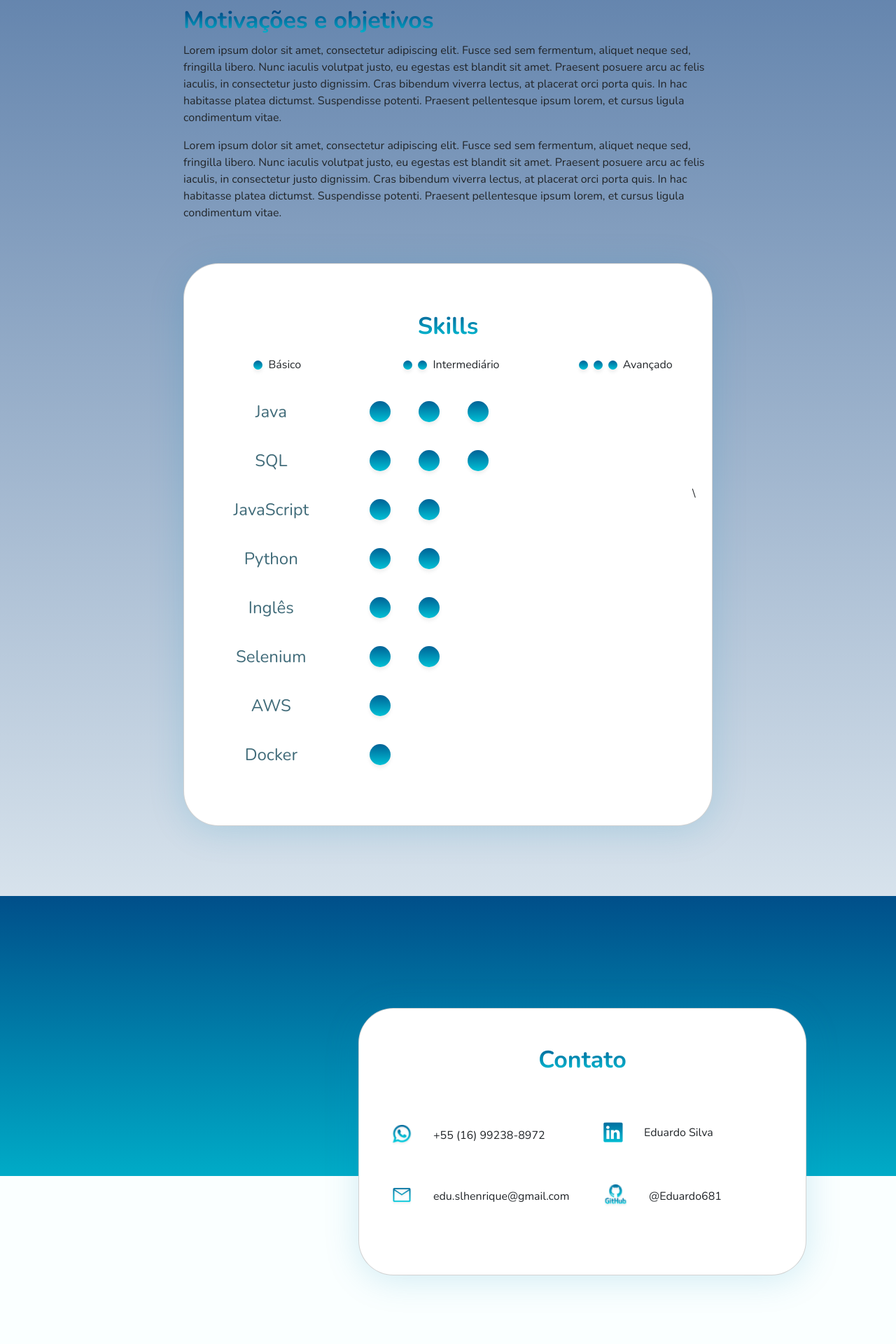
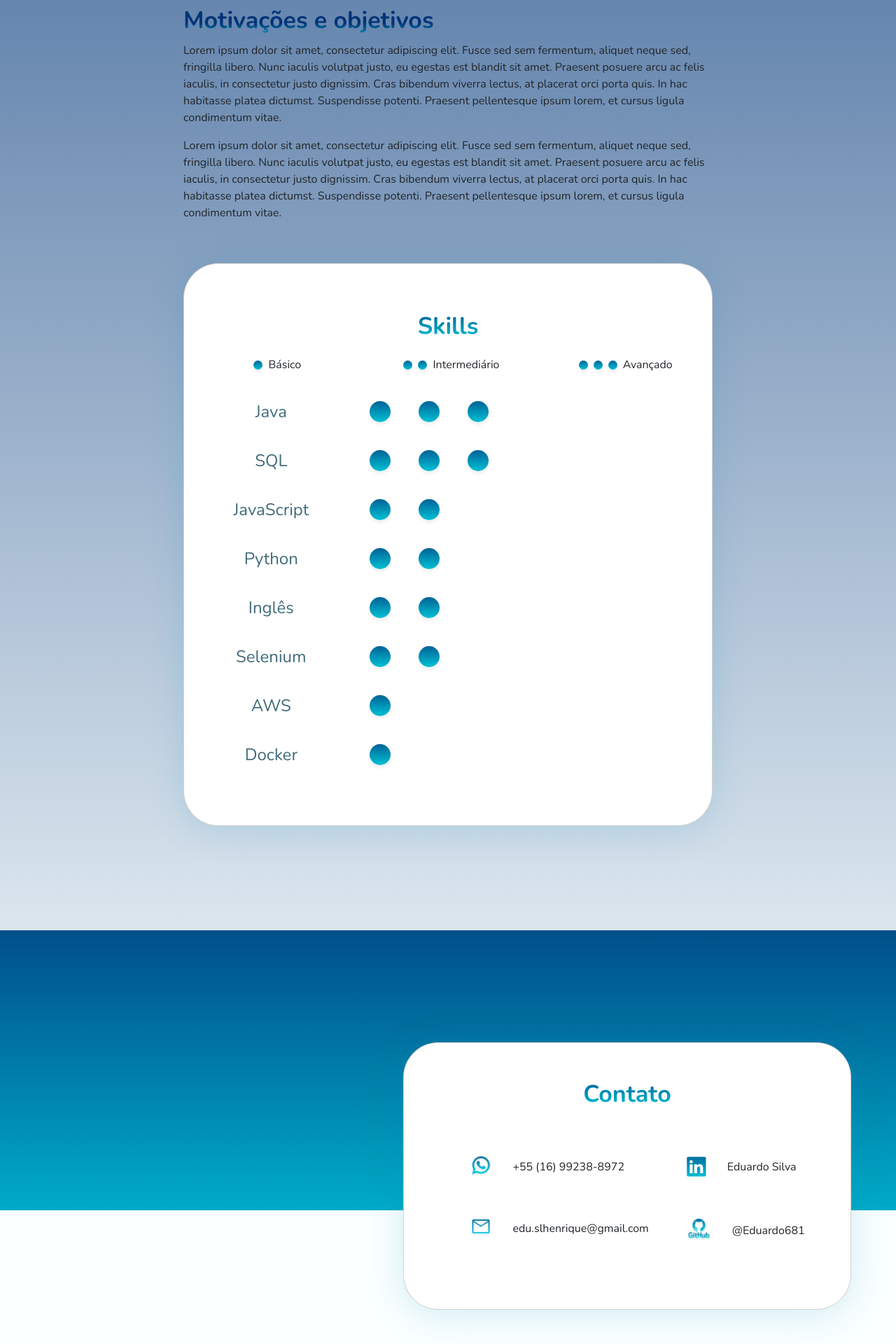
Before and after one commit to EduHSilva/ehs_portfolio, a React (Create React App) app: page / in a window 1280 px wide. Shown: the part 959-2879 px from the top of the page at 70% size. Built offline with nearby package versions, Linux system fonts and the light colour scheme.

Commit message:
ajustes de responsividade

```diff
--- a/src/components/Contact/index.js
+++ b/src/components/Contact/index.js
@@ -1,10 +1,11 @@
-import { Card, Col } from "react-bootstrap";
+import { Card, Col, Row } from "react-bootstrap";
 const Contact = () => {
     return <Card>
         <Card.Title>
             Contato
         </Card.Title>
         <Card.Body>
+            <Row>
             <Col>
                 <div className="footer-item">
                     <img src="/imgs/whats.png" alt="Whats" />
@@ -23,6 +24,7 @@ const Contact = () => {
                     <img src="/imgs/github.png" alt="Github" />@Eduardo681
                 </div>
             </Col>
+            </Row>
         </Card.Body>
     </Card>
 }
--- a/src/components/Footer/index.scss
+++ b/src/components/Footer/index.scss
@@ -1,5 +1,10 @@
+@import "../../base";
 footer {
     height: 80vh;
+    display: flex;
+    flex-direction: column;
+    justify-content: center;
+    align-items: center;
 
     .blue {
         height: 50vh;
@@ -28,4 +33,21 @@ footer {
             }
         }
     }
+
+    @media (max-width: $width_mobile) {
+        .card {
+            width: 90%;
+            margin-left: 0;
+
+            .col {
+                width: 100%!important;
+            }
+
+            .card-body {
+                img {
+                    margin: 10px;
+                }
+            }
+        }
+    }
 }
--- a/src/components/ItemSkill/index.js
+++ b/src/components/ItemSkill/index.js
@@ -13,7 +13,7 @@ const ItemSkill = props => {
                 {desc}
             </span>
         </Col>
-        <Col>
+        <Col xs={8}>
             <Row>
                 {dots}
             </Row>
--- a/src/components/Skills/index.js
+++ b/src/components/Skills/index.js
@@ -48,7 +48,7 @@ const Skills = () => {
         <Row>
           <ItemSkill num={3} desc={"Java"}/>
           <ItemSkill num={3} desc={"SQL"}/>
-          <ItemSkill num={2} desc={"JavaScript"}/>\
+          <ItemSkill num={2} desc={"JavaScript"}/>
           <ItemSkill num={2} desc={"Python"}/>
           <ItemSkill num={2} desc={"Inglês"}/>
           <ItemSkill num={2} desc={"Selenium"}/>
--- a/src/views/About/index.js
+++ b/src/views/About/index.js
@@ -23,7 +23,7 @@ const About = () => {
                 </p>
             </section>
             <section>
-                <h3>Motivações e objetivos</h3>
+                <h4>Motivações e objetivos</h4>
                 <p>
                     Lorem ipsum dolor sit amet, consectetur adipiscing elit. Fusce sed sem fermentum, aliquet neque sed, fringilla libero.
                     Nunc iaculis volutpat justo, eu egestas est blandit sit amet. Praesent posuere arcu ac felis iaculis, in consectetur justo dignissim.
--- a/src/views/About/index.scss
+++ b/src/views/About/index.scss
@@ -36,6 +36,18 @@
         line-height: 46px;
     }
 
+    h4 {
+        background: linear-gradient(180deg, #003377 58.26%, #00FFFF 139.13%);
+        -webkit-background-clip: text;
+        -webkit-text-fill-color: transparent;
+        background-clip: text;
+        font-family: 'Nunito';
+        font-style: normal;
+        font-weight: 700;
+        font-size: 34px;
+        line-height: 46px;
+    }
+
     @media (max-width: $width_mobile) {
         padding: 10px 25px;
 
```
